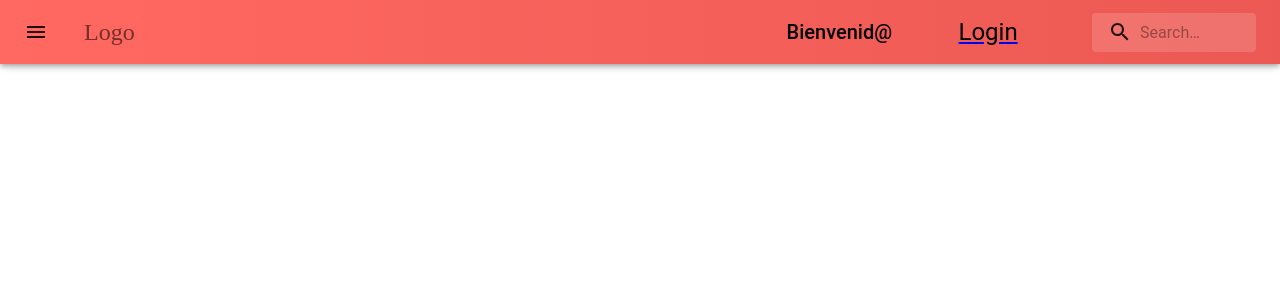
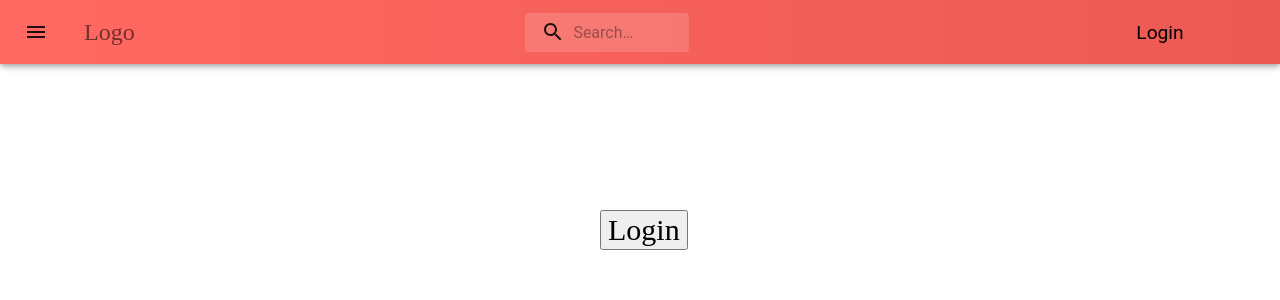
Before and after one commit to No-Country/S1-08-T-FRONTEND, a React (Create React App) app: page /signin in a window 1280 px wide. Shown: the top 300 px of the page. Built offline with nearby package versions, Linux system fonts and the light colour scheme.

Commit message:
create auth state global sesion

```diff
--- /dev/null
+++ b/src/app/slices/users/TestAuth.js
@@ -0,0 +1,37 @@
+import React from "react";
+import {  useSelector } from "react-redux";
+
+import { useLoginMutation } from "../../services/users";
+import { Navigate, useLocation } from "react-router-dom";
+
+
+export default function TestAuth() {
+  let location = useLocation();
+  const from = location.state ? location.state.from : "/";
+
+  const { user, isAuthenticated } = useSelector((state) => state.authUsers);
+  console.log(user)
+  const [login, { loading, error }] = useLoginMutation();
+
+
+
+
+  if (isAuthenticated) {
+    return <Navigate to={from} />;
+  }
+
+
+  return (
+    <div style={{ color: "black", margin: "auto", marginTop: "200px", width: "100px", height: "100px" }}>
+
+      <p style={{ textAlign: "center" }}>{user?.username}</p>
+      <button onClick={() => login({ email: "prueba@gmail.com", password: "123456789" })} style={{ fontSize: "30px", cursor: "pointer", margin: "10px" }}>Login</button>
+      {loading && <p>Loading...</p>}
+      {error && <p>Error :( Please try again</p>}
+
+
+    </div>
+
+
+  );
+}
--- a/src/app/slices/users/authUsersSlice.js
+++ b/src/app/slices/users/authUsersSlice.js
@@ -31,7 +31,7 @@ const authUserSlice = createSlice({
         const user = {
           id: action.payload.id,
           username: action.payload.username,
-          email: action.payload.emial,
+          email: action.payload.email,
         };
         localStorage.setItem("token", action.payload.token);
         localStorage.setItem("user", JSON.stringify(user));
@@ -49,7 +49,7 @@ const authUserSlice = createSlice({
         const user = {
           id: action.payload.id,
           username: action.payload.username,
-          email: action.payload.emial,
+          email: action.payload.email,
         };
         localStorage.setItem("token", action.payload.token);
         localStorage.setItem("user", JSON.stringify(user));
--- a/src/app/store.js
+++ b/src/app/store.js
@@ -2,13 +2,13 @@ import { configureStore } from "@reduxjs/toolkit";
 import { setupListeners } from "@reduxjs/toolkit/query";
 import { usersApi } from "./services/users";
 import { postApi } from "./services/posts";
-import authUsersSlice from "./slices/users/authUsersSlice";
+import authUsers from "./slices/users/authUsersSlice";
 
 export const store = configureStore({
   reducer: {
     [usersApi.reducerPath]: usersApi.reducer,
     [postApi.reducerPath]: postApi.reducer,
-    authUsersSlice
+    authUsers
   },
   middleware: (getDefaultMiddleware) =>
     getDefaultMiddleware().concat(
--- a/src/components/feed/Feed.js
+++ b/src/components/feed/Feed.js
@@ -34,6 +34,8 @@ export default function Feed() {
 
 
     return (
+
+        <>
         <Grid className='containePosts' container spacing={3}>
 
             {isLoading && "cargando..."}
@@ -48,6 +50,7 @@ export default function Feed() {
                 ))
             }
         </Grid>
+        </>
 
         //aca iria el navbar, que en desktop va al costado, incluir chef sugeridos copyright y algo mas
     )
--- a/src/components/navbar/Navbar.js
+++ b/src/components/navbar/Navbar.js
@@ -9,21 +9,13 @@ import InputBase from '@mui/material/InputBase';
 import MenuIcon from '@mui/icons-material/Menu';
 import SearchIcon from '@mui/icons-material/Search';
 
-import { purple, lightBlue } from '@mui/material/colors';
-import { createTheme } from '@mui/material/styles';
+import './Navbar.css';
 
-import './Navbar.css';
-import { Badge, Button } from '@mui/material';
+import { useDispatch, useSelector } from "react-redux";
 
-import { Link, useNavigate } from 'react-router-dom';
+import { Link } from "react-router-dom";
+import { logout } from '../../app/slices/users/authUsersSlice';
 
-
-let theme = createTheme();
-
-const deepPurple = purple[500];
-const deepBlue = lightBlue[500];
-const softBlue = lightBlue[200];
-const lightPurple = purple[150];
 
 
 
@@ -71,25 +63,17 @@ const StyledInputBase = styled(InputBase)(({ theme }) => ({
 
 export const Navbar = () => {
 
-/*  const navigate = useNavigate();
-const handleAuth = ()=>{
-  if (user){
-    auth.signOut();
-    dispatch({
-      type: actionTypes.EMPTY_BASKET,
-      basket: [],
-    });
-    dispatch({
-      type: actionTypes.SET_USER,
-      user: null,
-    });
-    navigate("/")
-  }
-}*/
-   /* const classes = useStyles;*/
+  const { user, isAuthenticated } = useSelector((state) => state.authUsers);
+  const dispatch = useDispatch();
+
+  const handleLogout = () => {
+    dispatch(logout());
+  };
+
   return (
     <div className='navbar'>
-    <Box sx={{ flexGrow: 1,
+      <Box sx={{
+        flexGrow: 1,
       }}
       >
         <AppBar position="fixed">
@@ -105,31 +89,13 @@ const handleAuth = ()=>{
                 <MenuIcon />
               </IconButton>
 
-          <Link  to='/' >
+              <Link to='/' >
                 <IconButton>
                   Logo
                 </IconButton>
               </Link>
             </div>
 
-          <div className='menuRight'>
-          <Typography
-            variant="h6"
-            color= "#000"
-            noWrap
-            component="div"
-            sx={{ flexGrow: 1, display: { xs: 'none', sm: 'block' } }}
-          >
-            Bienvenid@  {/* {user ? user.email : ""}! */}
-          </Typography>
-          <Link to='/signin'>
-          <div>
-              <button className='loginButton'>Login</button> {/* aca va: onClick={handleAuth} y { {/* user ? "Desconectate" : "Logueate"}*/  }
-          </div>
-          </Link>
-        <Link to="/checkout-page">
-
-        </Link>
             <Search>
                 <SearchIconWrapper>
                   <SearchIcon />
@@ -139,6 +105,33 @@ const handleAuth = ()=>{
                   inputProps={{ 'aria-label': 'search' }}
                 />
               </Search>
+
+            <div className='menuRight'>
+              <Typography
+                variant="h6"
+                color="#000"
+                noWrap
+                component="div"
+                sx={{ flexGrow: 1, display: { xs: 'none', sm: 'block' } }}
+              >
+                {user?.username}
+              </Typography>
+              {!isAuthenticated ?
+                <Link to='/signin'>
+                  <div>
+                    <button className='loginButton'>Login</button> {/* aca va: onClick={handleAuth} y { {/* user ? "Desconectate" : "Logueate"}*/}
+                  </div>
+                </Link>
+                :
+                <Link to='/'>
+                  <div>
+                    <button onClick={() => handleLogout()} className='loginButton'>Logout</button>
+                  </div>
+                </Link>
+
+              }
+
+
             </div>
           </Toolbar>
         </AppBar>
--- a/src/components/navbar/navbar.css
+++ b/src/components/navbar/navbar.css
@@ -15,7 +15,7 @@
     color: black;
     background-color: transparent;
     border: none;
-    font-size: 1.5rem;
+    font-size: 1.2rem;
     font-family: roboto;
     cursor: pointer;
     transition: all 0.3s;
@@ -52,5 +52,6 @@
 .menuRight{
     display: flex;
     align-items: center;
+    font-size:1rem
 
 }
--- a/src/index.css
+++ b/src/index.css
@@ -11,3 +11,11 @@ code {
   font-family: source-code-pro, Menlo, Monaco, Consolas, 'Courier New',
     monospace;
 }
+
+a {
+  text-decoration:none;
+}
+
+a:hover {
+  text-decoration:none;
+}
--- a/src/routers/AppRouter.js
+++ b/src/routers/AppRouter.js
@@ -7,6 +7,7 @@ import { ThemeProvider } from '@mui/material/styles';
 import { purple, lightBlue, red } from '@mui/material/colors';
 import { Navbar } from "../components/Navbar/Navbar";
 import Feed from "../components/Feed/Feed";
+import TestAuth from "../app/slices/users/TestAuth";
 
 const theme = createTheme({
   typography: {
@@ -38,9 +39,10 @@ export const AppRouter = () => {
         <Navbar />
         <Routes>
 
-          <Route path="/login" />
+          <Route path="/signin" element={<TestAuth />}/>
           <Route path="/register" />
           <Route path="/" element={<Feed />} />
+
 
         </Routes>
       </>
```
Lines whose indentation alone changed are shown as unchanged.
